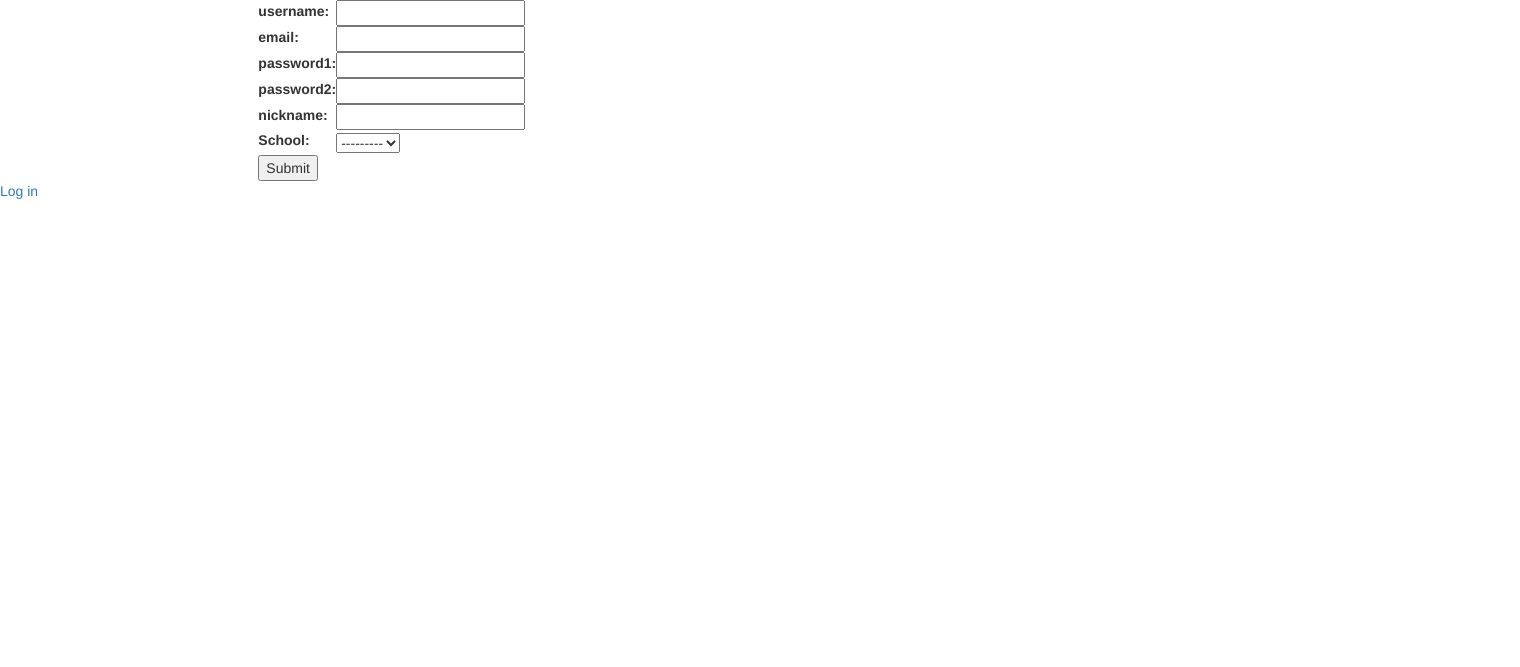
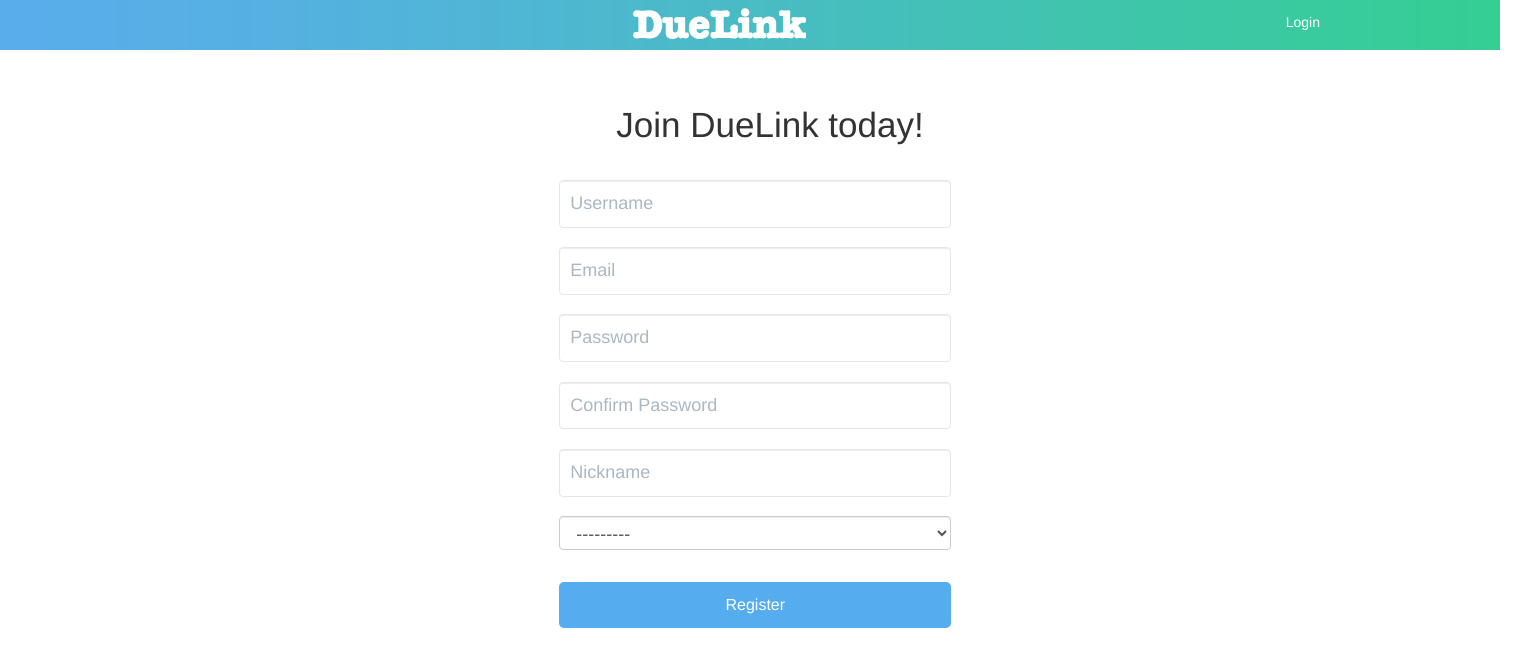
Before and after one commit to DueLinkCMU/DueLink, a Django app: page /duelink/register in a window 1520 px wide. Shown: the top 667 px of the page. Run offline with Django 3.2, Linux system fonts and the light colour scheme; data that the repository does not hold is empty; parts of the project's set-up code (start-up, migrations or seed data) failed here and were passed over; some libraries are stand-ins or nearby versions.

Commit message:
added css to register

```diff
--- a/webapps/DueLink/forms.py
+++ b/webapps/DueLink/forms.py
@@ -67,12 +67,11 @@ class TaskForm(forms.ModelForm):
 
 class RegistrationForm(forms.Form):
     # TODO: form attrs
-    username = forms.CharField(max_length=30, label='username', widget=forms.TextInput())
-    email = forms.EmailField(max_length=100, label='email', widget=forms.EmailInput())
-    password1 = forms.CharField(max_length=30, label='password1', widget=forms.PasswordInput())
-    password2 = forms.CharField(max_length=30, label='password2', widget=forms.PasswordInput())
-
-    nick_name = forms.CharField(max_length=30, label='nickname', widget=forms.TextInput())
+    username = forms.CharField(max_length=30, label='Username', widget=forms.TextInput())
+    email = forms.EmailField(max_length=100, label='Email', widget=forms.EmailInput())
+    password1 = forms.CharField(max_length=30, label='Password', widget=forms.PasswordInput())
+    password2 = forms.CharField(max_length=30, label='Confirm Password', widget=forms.PasswordInput())
+    nick_name = forms.CharField(max_length=30, label='Nickname', widget=forms.TextInput())
     school = forms.ModelChoiceField(queryset=School.objects.all())
 
     def clean(self):
--- a/webapps/DueLink/static/css/duelink.css
+++ b/webapps/DueLink/static/css/login.css
@@ -5,19 +5,23 @@
     height: 50px;
 }
 
+div.global.nav.loggedout.container {
+    display: inline-block;
+}
+
 input.submit.button.login {
-    width: 392px;;
+    width: 392px;
     background: #55acee none no-repeat;
     box-shadow: none;
     font-size: 16px;
     font-weight: normal;
-    color:#ffffff;
+    color: #ffffff;
     padding: 12px 16px;
     border: 0;
     border-radius: 5px;
 }
 
-form.login {
+form.form.login {
     max-width: 392px;
     margin: auto;
 }
@@ -25,27 +29,28 @@ form.login {
 div.prompt.username {
     margin-bottom: 10%;
 }
+
 input.form-control {
     border: 1px solid #e1e8ed;
     height: auto;
-    font-size:18px;
-    padding:10px;
+    font-size: 18px;
+    padding: 10px;
 }
 
 input.form-control::-webkit-input-placeholder {
-   color: #aab8c2;
+    color: #aab8c2;
 }
 
 input.form-control:-moz-placeholder { /* Firefox 18- */
-   color: #aab8c2;
+    color: #aab8c2;
 }
 
-input.form-control::-moz-placeholder {  /* Firefox 19+ */
-   color: #aab8c2;
+input.form-control::-moz-placeholder { /* Firefox 19+ */
+    color: #aab8c2;
 }
 
 input.form-control:-ms-input-placeholder {
-   color: #aab8c2;
+    color: #aab8c2;
 }
 
 .form.login.header {
@@ -58,7 +63,36 @@ input.form-control:-ms-input-placeholder {
 div.checkbox {
     margin: 8% auto 10% auto;
 }
+
 .forget {
     float: right;
     margin-right: 5%;
 }
+
+.sign.icon {
+    display: inline-block;
+    margin: auto auto auto 38.5%;
+    text-align: center;
+}
+
+/*ul.dropdown.login {*/
+/*margin-top: 10px;*/
+/*}*/
+
+div.pull-right {
+    height: 50px;
+    padding-top: 12px;
+}
+.register {
+    color: #ffffff;
+}
+
+
+/*.carpet {*/
+    /*width: 8px;*/
+    /*height: 4px;*/
+    /*margin-top: 0;*/
+    /*vertical-align: middle;*/
+    /*border-top-color: #fff*/
+
+/*}*/
--- /dev/null
+++ b/webapps/DueLink/static/css/register.css
@@ -0,0 +1,102 @@
+.global.nav.loggedout {
+    background-size: 100%;
+    background-image: url(../../static/images/top-bar.png);
+    width: 1500px;
+    height: 50px;
+}
+
+div.global.nav.loggedout.container {
+    display: inline-block;
+}
+
+input.submit.button.register {
+    width: 392px;
+    background: #55acee none no-repeat;
+    box-shadow: none;
+    font-size: 16px;
+    font-weight: normal;
+    color: #ffffff;
+    padding: 12px 16px;
+    border: 0;
+    border-radius: 5px;
+}
+
+form.form.register {
+    margin-left: 30%;
+}
+
+
+input.form-control {
+    border: 1px solid #e1e8ed;
+    width: 392px;
+    height: auto;
+    font-size: 18px;
+    padding: 10px;
+    margin-bottom: 5%;
+}
+
+select.form-control {
+    font-size: 18px;
+    margin-bottom: 8%;
+}
+
+input.form-control::-webkit-input-placeholder {
+    color: #aab8c2;
+}
+
+input.form-control:-moz-placeholder { /* Firefox 18- */
+    color: #aab8c2;
+}
+
+input.form-control::-moz-placeholder { /* Firefox 19+ */
+    color: #aab8c2;
+}
+
+input.form-control:-ms-input-placeholder {
+    color: #aab8c2;
+}
+
+.form.register.header {
+    text-align: center;
+    font-family: 'Calibri Light', Helvetica, Arial, sans-serif;
+    font-size: 35px;
+    /*padding-left: -20%;*/
+    margin: 8% auto 5% -40%;
+}
+
+div.checkbox {
+    margin: 8% auto 10% auto;
+}
+
+.forget {
+    float: right;
+    margin-right: 5%;
+}
+
+.sign.icon {
+    display: inline-block;
+    margin: auto auto auto 38.5%;
+    text-align: center;
+}
+
+/*ul.dropdown.login {*/
+/*margin-top: 10px;*/
+/*}*/
+
+div.pull-right {
+    height: 50px;
+    padding-top: 12px;
+}
+.login {
+    color: #ffffff;
+}
+
+
+/*.carpet {*/
+    /*width: 8px;*/
+    /*height: 4px;*/
+    /*margin-top: 0;*/
+    /*vertical-align: middle;*/
+    /*border-top-color: #fff*/
+
+/*}*/
--- a/webapps/DueLink/templates/duelink/base.html
+++ b/webapps/DueLink/templates/duelink/base.html
@@ -10,9 +10,6 @@
 
     <!-- Custom styles for this template -->
     {% load static %}
-
-    <link rel="stylesheet" href="{% static "css/duelink.css" %}">
-
     <!-- jQuery (necessary for Bootstrap's JavaScript plugins) -->
     <script src="https://ajax.googleapis.com/ajax/libs/jquery/1.11.3/jquery.min.js"></script>
     <script src="{% static "bootstrap-3.3.5-dist/js/jquery-2.1.4.min.js" %}" type="text/javascript"></script>
@@ -28,6 +25,7 @@
     <script src="https://maxcdn.bootstrapcdn.com/bootstrap/3.3.5/js/bootstrap.min.js"></script>
 
     {% block links %}
+
     {% endblock links %}
     <meta charset="UTF-8">
     <title>{% block title %}base{% endblock %}</title>
--- a/webapps/DueLink/templates/duelink/register.html
+++ b/webapps/DueLink/templates/duelink/register.html
@@ -1,15 +1,70 @@
 {% extends "dueLink/base.html" %}
 {% block title %}Register{% endblock %}
+
+{% block links %}
+    {% load static %}
+    <link rel="stylesheet" href="{% static "css/register.css" %}">
+    {% load add_css %}
+{% endblock links %}
+
+{% block header %}
+<div class="topbar">
+        <div class="global nav loggedout">
+            <div class="container">
+                <div class="sign icon">
+                    <img src="../../static/images/duelink_white.png">
+                </div>
+                <div class="pull-right">
+                    <a class="login" href='{% url 'login' %}'>Login</a>
+                    {#            <ul class="dropdown login">#}
+                    {#                <a class="dropdown-toggle js-dropdown-toggle dropdown-signin" >#}
+                    {#                    <small>Have an account?</small>#}
+                    {#                    <span class="emphasize"> Log in</span>#}
+                    {#                    <span class="carpet"></span>#}
+                    {#                </a>#}
+                    {#                <div class="dropdown-menu dropdown-form" id="signin-dropdown">#}
+                    {#                    <div class="signin-dialog-body">#}
+                    {#                        <div>Have an account?</div>#}
+                    {#                        <form action="">#}
+                    {##}
+                    {#                        </form>#}
+                    {#                    </div>#}
+                    {#                </div>#}
+                    {#            </ul>#}
+                </div>
+            </div>
+        </div>
+    </div>
+{% endblock header %}
+
 {% block content %}
-    <form action="{% url 'register' %}" method="POST">
+    <form class="form register" action="{% url 'register' %}" method="POST">
         {% csrf_token %}
-        <table>
-            {{ form }}
-        </table>
-        <input type="submit">
+
+            <h2 class="form register header">Join DueLink today!</h2>
+
+            {% for error in form.non_field_errors %}
+                <p class="error">
+                    {{ error }}
+                </p>
+            {% endfor %}
+
+            <table>
+                {% for field in form.visible_fields %}
+                    <tr>
+                       <td>{{ field|add_css:"form-control" }}</td>
+                        <td class="error">{{ field.errors }}</td>
+                    </tr>
+                {% endfor %}
+            </table>
+            {% for field in form.hidden_fields %}
+                {{ field }}
+            {% endfor %}
+            {% csrf_token %}
+            <input class="submit button register" id="register" type="submit" value="Register"/>
     </form>
 
 {% endblock content %}
 {% block log_out %}
-    <a href='{% url 'login' %}'>Log in</a>
+
 {% endblock %}
--- /dev/null
+++ b/webapps/DueLink/templatetags/add_css.py
@@ -0,0 +1,9 @@
+from django import template
+
+register = template.Library()
+
+
+@register.filter(name='add_css')
+def add_css(field, cls):
+    return field.as_widget(
+        attrs={"class": cls, "id": field.name, "placeholder": field.label})
--- a/webapps/DueLink/templatetags/json_filter.py
+++ b/webapps/DueLink/templatetags/json_filter.py
@@ -3,6 +3,7 @@ from django import template
 
 register = template.Library()
 
+
 @register.filter(name='addslashes_doublequote')
 def addslashes_doublequote(value):
     return value.replace('"', '\\"')
```
Also changed, not shown: webapps/DueLink/templates/duelink/login.html (+12 -6 lines), webapps/DueLink/views.py (+14 -13 lines).
